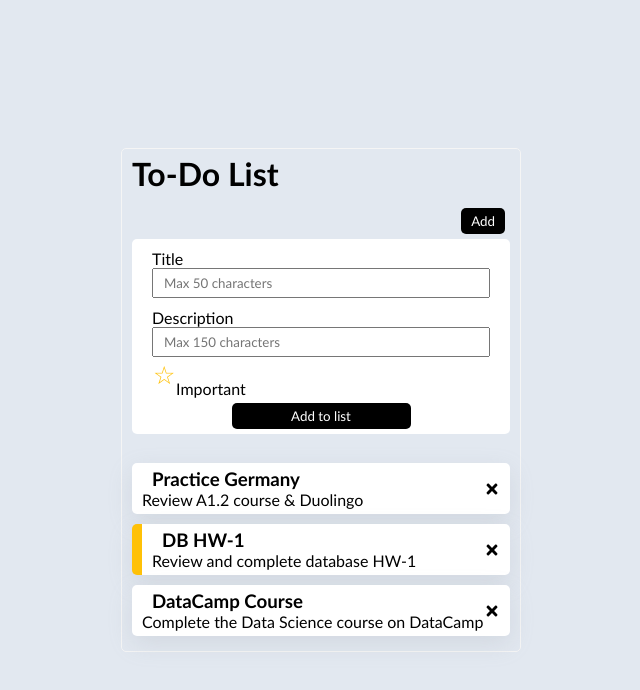
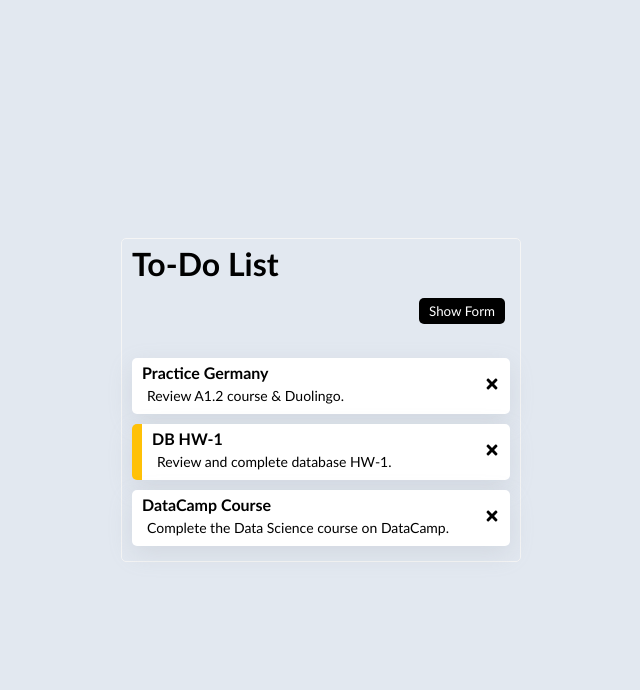
Before and after one commit to keivanipchihagh/to-do-list, a React (Create React App) app: page / in a window 1280 px wide. Shown: the top 690 px of the page, without its empty margins (319-959 px from the left). Built offline with nearby package versions, Linux system fonts and the light colour scheme.

Commit message:
Added formShow

```diff
--- a/src/App.js
+++ b/src/App.js
@@ -2,7 +2,6 @@ import { useState } from 'react'
 import Header from './Components/Header'
 import Tasks from './Components/Tasks'
 import Form from './Components/Form'
-import Button from './Components/Button'
 
 function App() {
 
@@ -10,22 +9,28 @@ function App() {
     {
       id: 1,
       title: 'Practice Germany',
-      description: 'Review A1.2 course & Duolingo',
+      description: 'Review A1.2 course & Duolingo.',
       starred: false,
     },
     {
       id: 2,
       title: 'DB HW-1',
-      description: 'Review and complete database HW-1',
+      description: 'Review and complete database HW-1.',
       starred: true,
     },
     {
       id: 3,
       title: 'DataCamp Course',
-      description: 'Complete the Data Science course on DataCamp',
+      description: 'Complete the Data Science course on DataCamp.',
       starred: false,
     }
   ])
+  const [showForm, setShowForm] = useState(false)
+
+  // Toggle the form
+  const toggleForm = () => {
+    setShowForm(!showForm)
+  }
 
   // Toggle starred status of a task
   const toggleStarred = (id) => {
@@ -40,8 +45,12 @@ function App() {
   return (
     <div className={`App border-radius-5`}>
       <Header />
-      <Button />
-      <Form />
+
+      <div className="flex-box">
+        <button className={`ToggleBtn border-radius-5`} onClick={toggleForm}>{showForm ? 'Hide Form' : 'Show Form'}</button>
+      </div>
+
+      { showForm && <Form />}
       <br />
       {(tasks.length > 0) ? <Tasks tasks={tasks} onToggle={toggleStarred} onDelete={deleteTask} /> : <span>Yey! You can take the rest of the day off 😋</span>}
     </div>
--- a/src/Components/Button.js
+++ /dev/null
@@ -1,11 +0,0 @@
-import React from 'react'
-
-function Button() {
-    return (
-        <div className="flex-box">
-            <button className={`ToggleBtn border-radius-5`}>Add</button>
-        </div>
-    )
-}
-
-export default Button
--- a/src/Components/Form.js
+++ b/src/Components/Form.js
@@ -2,7 +2,7 @@ import React from 'react'
 
 function Form() {
     return (
-        <form className={`Form whiteBg border-radius-5`}>
+        <form className={`Form whiteBg box-shadow-s border-radius-5`}>
             <div className="form-control">
                 <label>Title</label>
                 <input type="text" placeholder="Max 50 characters" />
--- a/src/Components/Task.js
+++ b/src/Components/Task.js
@@ -3,8 +3,8 @@ import {FaTimes} from 'react-icons/fa'
 
 function Task({ task, onToggle, onDelete }) {
     return (
-        <div className={`Task whiteBg border-radius-5 ${task.starred ? 'golden-border-l': ''}`} onDoubleClick={() => onToggle(task.id)}>
-            <h3>{task.title}</h3>
+        <div className={`Task whiteBg box-shadow-s border-radius-5 ${task.starred ? 'golden-border-l': ''}`} onDoubleClick={() => onToggle(task.id)}>
+            <h4>{task.title}</h4>
             <p>{task.description}</p>
             <FaTimes className='Task-times' onClick={() => onDelete(task.id)} />
         </div>
--- a/src/index.css
+++ b/src/index.css
@@ -31,17 +31,17 @@ body {
 .Task {
   margin: 10px 0px;
   padding: 5px 10px;
-  box-shadow: rgba(149, 157, 165, 0.2) 0px 8px 24px;
   cursor: pointer;
   position: relative;
 }
 
-.Task h3 {
-  margin: 0px 10px;
+.Task h1, h2, h3, h4, h5, h6 {
+  margin: 0px;
 }
 
 .Task p {
-  margin: 0px;
+  margin: 5px;
+  font-size: 14px;
 }
 
 
@@ -72,7 +72,7 @@ body {
 }
 
 .Form {
-  padding: 5px 10px;
+  padding: 10px;
 }
 
 .Form .form-control {
@@ -97,7 +97,7 @@ body {
 }
 
 .form-control {
-  margin: 0px 0;
+  margin: 5px 0;
 }
 
 .form-control label {
@@ -107,6 +107,9 @@ body {
 .form-control input {
   width: 100%;
   padding: 5px 10px;
+  outline: none;
+  border: none;
+  border-bottom: 1px solid #999;
 }
 
 .star {
@@ -115,6 +118,7 @@ body {
   cursor: pointer;
   color: #ffc107;
 }
+
 .star:before {
   content: "\2606";
   position: relative;
@@ -122,9 +126,14 @@ body {
   left: -3px;
   visibility: visible;
 }
+
 .star:checked:before {
   content: "\2605";
   position: relative;
   top: -11px;
   left: -3px;
 }
+
+.box-shadow-s {
+  box-shadow: rgba(149, 157, 165, 0.2) 0px 8px 24px;
+}
```
